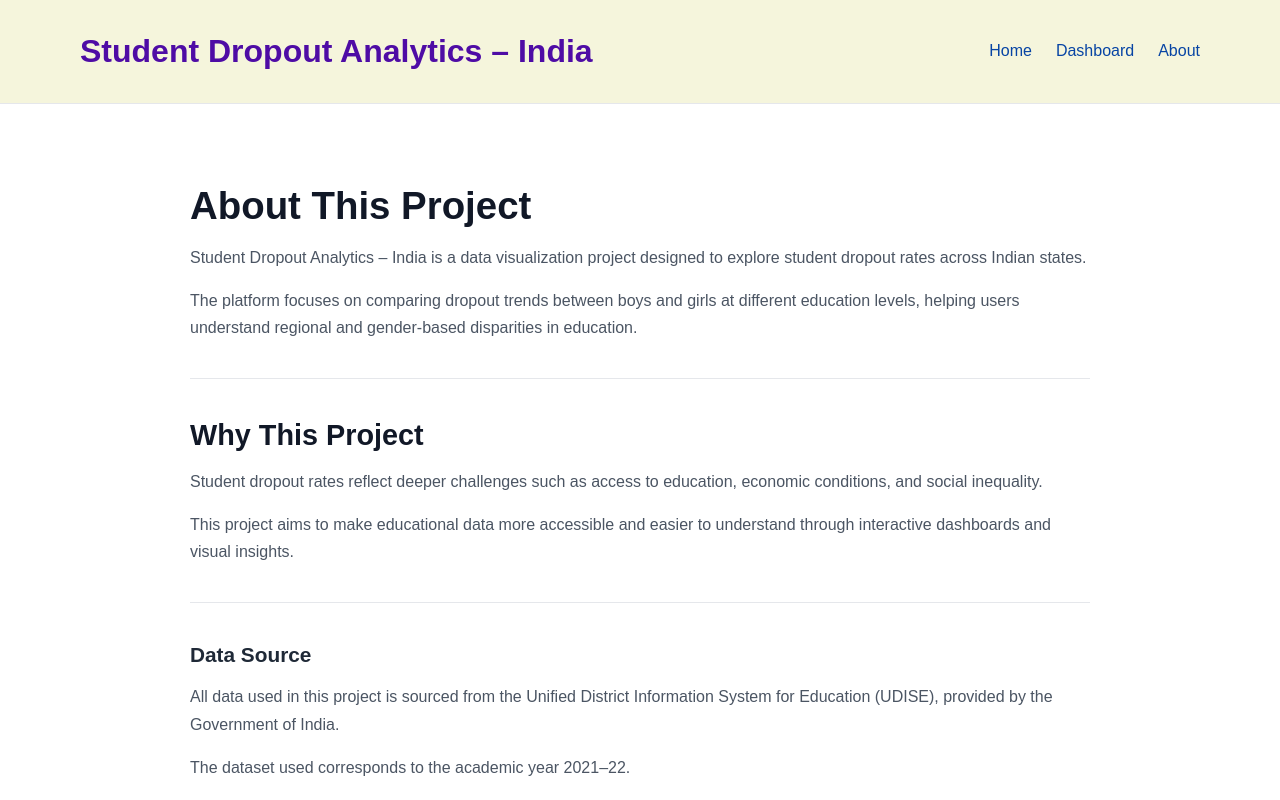
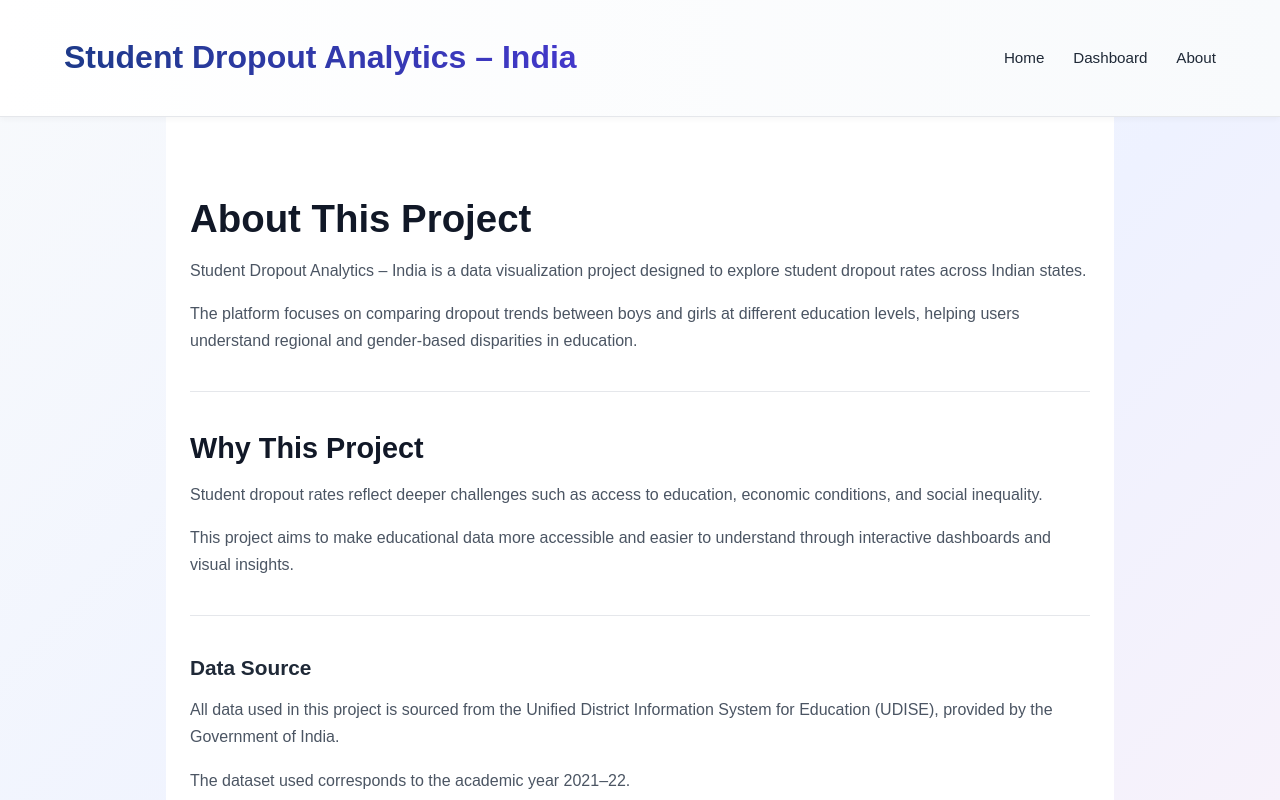
Before and after one commit to HAshUse/Student-dropouts-2021-22-, a React (Vite) app: page /about in a window 1280 px wide. Shown: the top 800 px of the page. Built offline with nearby package versions, Linux system fonts and the light colour scheme; no server answers.

Commit message:
Improve navbar UI, enhance charts, add Home and About pages

```diff
--- a/src/App.css
+++ b/src/App.css
@@ -1,39 +1,84 @@
 body {
+  margin: 0;
   padding: 0;
-  margin: 0;
   box-sizing: border-box;
   font-family: Arial, Helvetica, sans-serif;
+
+  /* Soft background gradient */
+  background: linear-gradient(135deg,
+      #f8fafc 0%,
+      #eef2ff 50%,
+      #fdf2f8 100%);
+
+  min-height: 100vh;
 }
 
 .nav {
   display: flex;
   justify-content: space-between;
   align-items: center;
-  padding: 0.4rem 5rem;
-  background-color: beige;
+  padding: 0.8rem 4rem;
+
+  background: linear-gradient(90deg, #ffffff, #f8fafc);
   border-bottom: 1px solid #e5e7eb;
+  box-shadow: 0 2px 6px rgba(0, 0, 0, 0.04);
+
+  position: sticky;
+  top: 0;
+  z-index: 1000;
+  backdrop-filter: blur(6px);
 }
+
+
 
 .h1-container h1 {
   font-size: 2rem;
   font-weight: 600;
-  color: rgb(78, 12, 165);
 }
 
 .nav-elements {
   display: flex;
-  gap: 1.5rem;
+  gap: 1.8rem;
   list-style: none;
   margin: 0;
   padding: 0;
 }
 
-.nav-elements a {
+.nav-elements li a {
+  position: relative;
   text-decoration: none;
-  font-size: 1rem;
-  color: #0744a4;
+  font-size: 0.95rem;
   font-weight: 500;
-  transition: color 0.2s ease;
+  color: #1f2937;
+  padding-bottom: 0.3rem;
+  transition: color 0.25s ease;
+}
+
+/* Hover underline animation */
+.nav-elements li a::after {
+  content: "";
+  position: absolute;
+  left: 0;
+  bottom: 0;
+  width: 0%;
+  height: 2px;
+  background: linear-gradient(90deg, #2563eb, #7c3aed);
+  transition: width 0.25s ease;
+}
+
+.nav-elements li a:hover {
+  color: #2563eb;
+}
+
+.nav-elements li a:hover::after {
+  width: 100%;
+}
+
+.logo {
+  display: flex;
+  align-items: center;
+  gap: 0.6rem;
+  color: white;
 }
 
 /* =========================
@@ -44,7 +89,7 @@ body {
   max-width: 1200px;
   margin: 0 auto;
   padding: 2rem 1.5rem;
-  background-color: #f8fafc;
+  background-color: transparent;
 }
 
 /* Common section spacing */
--- a/src/components/Dashboard.jsx
+++ b/src/components/Dashboard.jsx
@@ -1,4 +1,4 @@
-import { useDashboard } from '../Context/DashboardContext';
+import { useDashboard } from '../context/DashboardContext';
 import { useApiData } from "../hooks/useApiData";
 import useProcessedApiData from '../hooks/useProcessedApiData'
 import DropoutChart from "./DropoutChart";
@@ -92,7 +92,7 @@ export default function Dashboard() {
       <section className='dashboard-section insights'>
         <StatsCards data={processedData} overallKey={overallKey} level={level} />
       </section>
-      <h2>Filter By...</h2>
+      {/* <h2>Filter By...</h2> */}
       <section className='dashboard-section controls-section'>
         <div className="controls">
           <input
--- a/src/components/DropoutChart.jsx
+++ b/src/components/DropoutChart.jsx
@@ -1,25 +1,60 @@
-import React from 'react'
-import { XAxis, YAxis, ResponsiveContainer, BarChart, Tooltip, Legend, Bar } from 'recharts'
+import React from "react";
+import {
+  XAxis,
+  YAxis,
+  ResponsiveContainer,
+  BarChart,
+  Tooltip,
+  Legend,
+  Bar,
+  CartesianGrid
+} from "recharts";
 
 export default function DropoutChart({ data, boysKey, girlsKey, level }) {
   return (
     <div>
-      <ResponsiveContainer minWidth="100%" height={400}>
-        <BarChart data={data}>
+      <ResponsiveContainer width="100%" height={420}>
+        <BarChart
+          data={data}
+          margin={{ top: 20, right: 30, left: 10, bottom: 80 }}
+        >
+          {/* Grid for readability */}
+          <CartesianGrid strokeDasharray="3 3" />
+
           <XAxis
             dataKey="state_ut"
-            angle={-45}
-            textAnchor="end"
-            interval={0}
-            height={100}
+            tick={{ fontSize: 11 }}
+            // angle={-45}
+            // textAnchor="end"
+            // interval={2}
           />
-          <YAxis />
-          <Tooltip />
+
+          <YAxis
+            tickFormatter={(value) => `${value}%`}
+          />
+
+          {/* Tooltip with % */}
+          <Tooltip
+            formatter={(value) => `${value}%`}
+          />
+
           <Legend />
-          <Bar dataKey={boysKey} fill="#3b82f6" name={`${level} Boys`} />
-          <Bar dataKey={girlsKey} fill='rgba(221, 27, 27, 1)' name={`${level} Girls`} />
+
+          <Bar
+            dataKey={boysKey}
+            fill="#3b82f6"
+            name={`${level} Boys`}
+            radius={[6, 6, 0, 0]}
+          />
+
+          <Bar
+            dataKey={girlsKey}
+            fill="#dc2626"
+            name={`${level} Girls`}
+            radius={[6, 6, 0, 0]}
+          />
         </BarChart>
       </ResponsiveContainer>
     </div>
-  )
+  );
 }
--- a/src/components/Home.jsx
+++ b/src/components/Home.jsx
@@ -13,17 +13,11 @@ export default function Home() {
 
     const navigate = useNavigate()
 
-    console.log("home data length", data?.length)
-    console.log("selected value", level);
-    console.log("API data sample:", data?.[0]);
-    console.log("Snapshot result:", snapshot);
-
-
     return (
         <>
             <section className='hero'>
                 <div className='hero-container'>
-                    <h1>Visualizing Student Dropout Rates Across Indian States</h1>
+                    <h1 className="gradient-heading">Visualizing Student Dropout Rates Across Indian States</h1>
                     <p>
                         Explore state-wise student dropout rates across India,
                         comparing boys and girls at different education levels using official UDISE data.
@@ -31,11 +25,11 @@ export default function Home() {
                 </div>
                 <div className='hero-actions'>
                     <button onClick={() => navigate("/dashboard")} className='dashboard-btn'>View Dashboard</button>
-                    <button className='explore-btn' onClick={() => navigate('/about')}>Explore Data</button>
+                    <button className='explore-btn' onClick={() => navigate('/about')}>Explore More</button>
                 </div>
             </section>
             <section className="snapshot" id='national-snapshot'>
-                <h2>National Snapshot</h2>
+                <h1 className="gradient-heading">National Snapshot</h1>
                 <p className="snapshot-subtitle">
                     A high-level overview of student dropout rates across India
                 </p>
@@ -71,7 +65,7 @@ export default function Home() {
             </section>
 
             <section className="why-section">
-                <h2>Why This Data Matters</h2>
+                <h2 className="gradient-heading">Why This Data Matters</h2>
                 <p>
                     Student dropout rates reflect deeper challenges such as access to education,
                     economic conditions, and social inequality.
--- a/src/components/navbar.jsx
+++ b/src/components/navbar.jsx
@@ -1,18 +1,17 @@
 import React from 'react'
 import { Link } from 'react-router-dom';
 import '../App.css'
-import { useDashboard } from '../Context/DashboardContext'
+import { useDashboard } from '../context/DashboardContext'
 
 export default function Navbar() {
 
   const { level, setLevel } = useDashboard();
 
-
   return (
     <div>
       <nav className='nav'>
         <div className='h1-container'>
-          <h1>Student Dropout Analytics – India</h1>
+          <h1 className="gradient-heading ">Student Dropout Analytics – India</h1>
         </div>
         <ul className='nav-elements'>
           <li><Link to="/">Home</Link></li>
--- a/src/styles/home.css
+++ b/src/styles/home.css
@@ -55,7 +55,7 @@
 
 .snapshot {
     padding: 4rem 2rem;
-    background-color: #ffffff;
+    /* background-color: #ffffff; */
     text-align: center;
 }
 
@@ -140,3 +140,9 @@
 .snapshot-card.gap {
     border: 1px dashed #e5e7eb;
 }
+
+.gradient-heading {
+    background: linear-gradient(90deg, #1e3a8a, #4338ca);
+    -webkit-background-clip: text;
+    -webkit-text-fill-color: transparent;
+}
```
Also changed, not shown: src/App.jsx (+7 -4 lines).
